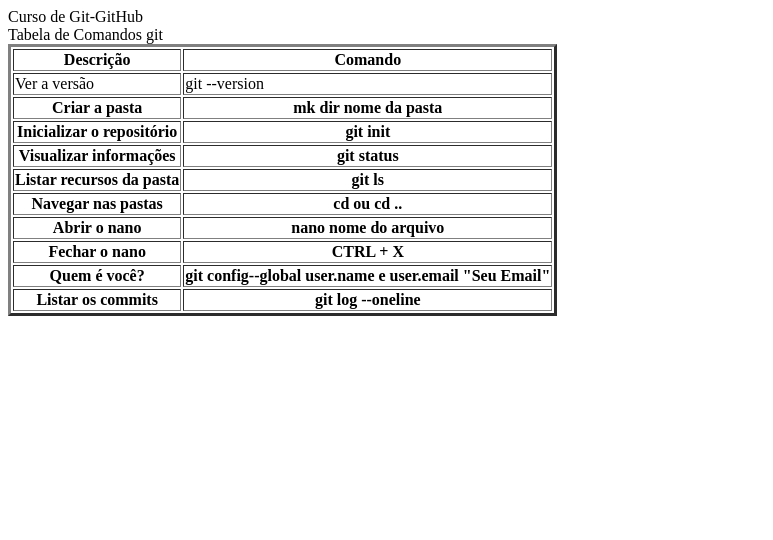
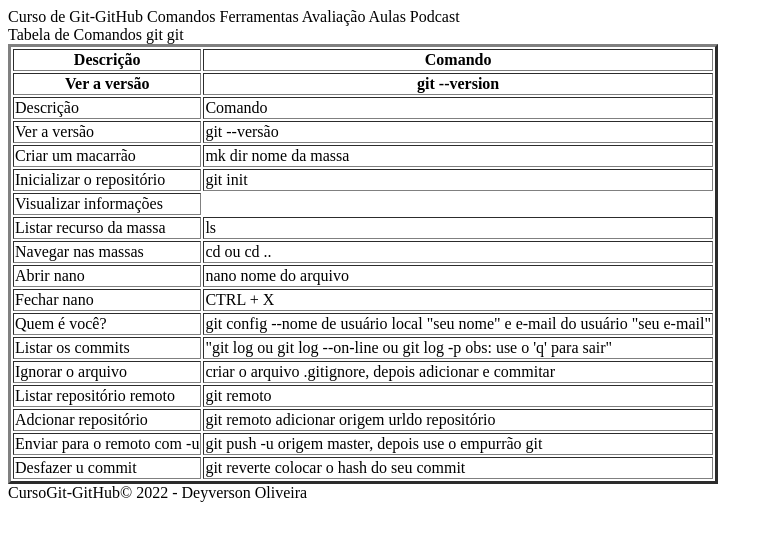
Before and after one commit to deyve853/entrevistagithub, a plain HTML site: page index.html in a window 1280 px wide. Shown: the whole page, without its empty margins (0-773 px from the left). Drawn offline with Linux system fonts and the light colour scheme.

Commit message:
Aulas 2 html

```diff
--- a/index.html
+++ b/index.html
@@ -13,7 +13,7 @@
     <header>
 
         Curso de Git-GitHub
-
+        Comandos Ferramentas Avaliação Aulas Podcast
     </header>
 
     <main>
@@ -28,66 +28,98 @@
             </tr>
 
             <tr>
-
-                <td>Ver a versão</td>
-                <td>git --version</td>
-
+                <th>Ver a versão</th>
+                <th>git --version</th>
             </tr>
 
-            <tr>
-                <th>Criar a pasta</th>
-                <th>mk dir nome da pasta</th>
-                </tr>
+            <Tr>
+                <td>Descrição</td>
+                <td>Comando</td>
+            </Tr>
 
-                <tr>
-                    <th>Inicializar o repositório</th>
-                    <th>git init</th>
-                </tr>
+            <Tr>
+                 <td>Ver a versão</td>
+                 <td>git --versão</td>
+            </Tr>
 
-                <tr>
-                    <th>Visualizar informações</th>
-                    <th>git status</th>
-                </tr>
+            <Tr>
+                 <td>Criar um macarrão</td>
+                 <td>mk dir nome da massa</td>
+            </Tr>
 
-                <tr>
-                    <th>Listar recursos da pasta</th>
-                    <th>git ls</th>
-                </tr>
+            <Tr>
+                <td>Inicializar o repositório</td>
+                <td>git init</td>
+           </Tr>
 
-                <tr>
-                    <th>Navegar nas pastas</th>
-                    <th>cd ou cd ..</th>
-                </tr>
+           <Tr>
+            <td>Visualizar informações</td>
+            <status>git</td>
+           </Tr>
 
-                <tr>
-                    <th>Abrir o nano</th>
-                    <th>nano nome do arquivo</th>
-                </tr>
+         <Tr>
+        <td>Listar recurso da massa</td>
+           <td>ls</td>
+        </Tr>
 
-                <tr>
-                    <th>Fechar o nano</th>
-                    <th>CTRL + X </th>
-                </tr>
+        <Tr>
+            <td>Navegar nas massas</td>
+            <td>cd ou cd .. </td>
+       </Tr>
 
-                <tr>
-                    <th>Quem é você?</th>
-                    <th>git config--global user.name e user.email "Seu Email"</th>
-                </tr>
+       <Tr>
+        <td>Abrir nano</td>
+        <td>nano nome do arquivo</td>
+       </Tr>
 
-                <tr>
-                    <th>Listar os commits</th>
-                    <th>git log --oneline</th>
-                </tr>
+       <Tr>
+        <td>Fechar nano</td>
+        <td>CTRL + X</td>
+        </Tr>
+
+        <Tr>
+        <td>Quem é você? </td>
+        <td>git config --nome de usuário local "seu nome" e e-mail do usuário "seu e-mail"</td>
+        </Tr>
+
+        <Tr>
+        <td>Listar os commits</td>
+        <td>"git log ou git log --on-line ou git log -p obs: use o 'q' para sair"</td>
+        </Tr>
+
+        <Tr>
+        <td>Ignorar o arquivo</td>
+        <td>criar o arquivo .gitignore, depois adicionar e commitar</td>
+        </Tr>
+
+        <Tr>
+        <td>Listar repositório remoto</td>
+        <td>git remoto</td>
+        </Tr>
+
+        <Tr>
+        <td>Adcionar repositório</td>
+        <td>git remoto adicionar origem urldo repositório</td>
+        </Tr>
+
+        <Tr>
+        <td>Enviar para o remoto com -u</td>
+        <td>git push -u origem master, depois use o empurrão git</td>
+        </Tr>
+
+        <Tr>
+        <td>Desfazer u commit</td>
+        <td>git reverte colocar o hash do seu commit</td>
+        </Tr>
 
         </table>
-
 
     </main>
 
     <footer>
+      CursoGit-GitHub&copy 2022 - Deyverson Oliveira
+    </footer>
 
-
-    </footer>
 </body>
 
 </html>
```
